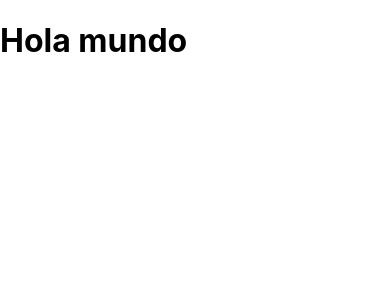
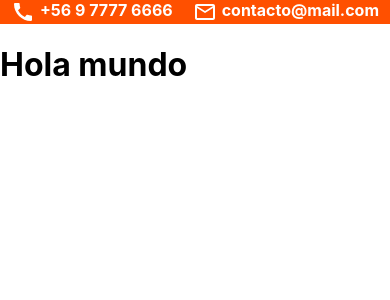
Before and after one commit to gerardoluceroc/civilo-g10-frontend, a React (Create React App) app: page / in a window 390 px wide. Shown: the top 300 px of the page. Built offline with nearby package versions, Linux system fonts and the light colour scheme.

Commit message:
Se crea el componente Header
Por el momento, el componente no es responsivo

```diff
--- a/src/App.js
+++ b/src/App.js
@@ -1,10 +1,16 @@
+import { Header } from "./components/Header";
 
 
 function App() {
   return (
+
     <>
-      <h1>Hola mundo</h1>
+
+    <Header/>
+    <h1>Hola mundo</h1>
+
     </>
+
   );
 }
 
--- /dev/null
+++ b/src/components/Header.jsx
@@ -0,0 +1,46 @@
+import { Call, CardTravel, MailLock, MailOutline, MessageOutlined, MessageRounded } from '@mui/icons-material'
+import { Box, Container, Stack} from '@mui/material'
+import React from 'react'
+
+export const Header = () => {
+  return (
+
+    <Box sx={{
+        bgcolor: '#ff5000',
+        maxWidth: 'xl',
+        color: 'white',
+        display: 'flex',
+        justifyContent: 'center',
+        lignItems: 'center',
+
+    }} >
+        <Stack
+         direction={'row'}
+         spacing={'20px'}
+         >
+            <Stack
+            direction={'row'}
+            spacing={'5px'}>
+
+                <Call/>
+                <h4>+56 9 7777 6666</h4>
+
+
+            </Stack>
+
+            <Stack
+            direction={'row'}
+            spacing={'5px'}>
+
+                <MailOutline/>
+                <h4>contacto@mail.com</h4>
+
+            </Stack>
+
+
+        </Stack>
+
+
+    </Box>
+  )
+}
```
